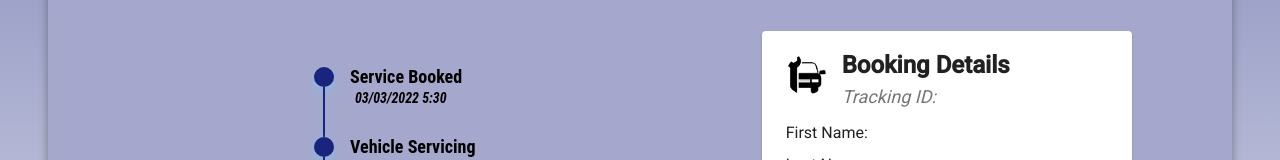
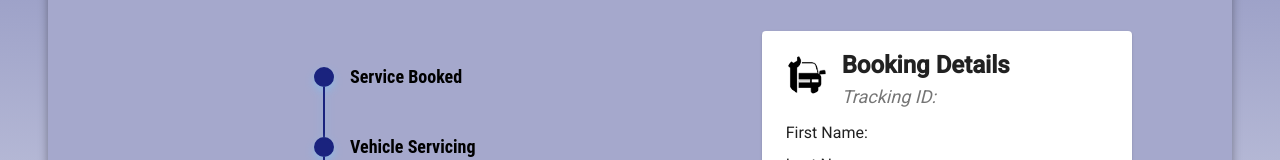
Before and after one commit to bawejahritik/AutoServ, an Angular app in the folder front-end/: page /Tracking-page in a window 1280 px wide. Shown: the part 181-341 px from the top of the page. Built offline with nearby package versions, Linux system fonts and the light colour scheme.

Commit message:
Updated track-page component

```diff
--- a/front-end/src/app/tracking-page/tracking-page.component.html
+++ b/front-end/src/app/tracking-page/tracking-page.component.html
@@ -5,15 +5,15 @@
         <mat-card-header>
           <div mat-card-avatar class="header-image"></div>
           <mat-card-title style="font-size: 24px; font-weight: bold;">Booking Details</mat-card-title>
-          <mat-card-subtitle style="font-size: 18px; font-style: italic; padding-top: 0.5rem;">Tracking ID: </mat-card-subtitle>
+          <mat-card-subtitle style="font-size: 18px; font-style: italic; padding-top: 0.5rem;">Tracking ID: {{transactionID | json}}</mat-card-subtitle>
         </mat-card-header>
         <mat-card-content style="font-size: 16px;">
-          <p>First Name:  {{firstName | json}} </p>
-          <p>Last Name: {{lastName | json}}     </p>
-          <p>Phone Number:  {{phoneNumber | json}}  </p>
-          <p>Email: {{email | json}}         </p>
-          <p>Registration Number: {{registration | json}}  </p>
-          <p>Service Type:  {{serviceType | json}}  </p>
+          <p>First Name:                {{firstName | json}}    </p>
+          <p>Last Name:                 {{lastName | json}}     </p>
+          <p>Phone Number:              {{phoneNumber | json}}  </p>
+          <p>Email:                     {{email | json}}        </p>
+          <p>Registration Number:       {{registration | json}} </p>
+          <p>Service Type:              {{serviceType | json}}  </p>
           <p>Service Appointment Date:  {{serviceDate | json}}  </p>
         </mat-card-content>
         <mat-card-actions>
--- a/front-end/src/app/tracking-page/tracking-page.component.ts
+++ b/front-end/src/app/tracking-page/tracking-page.component.ts
@@ -17,9 +17,10 @@ export class TrackingPageComponent implements OnInit {
   registration: any;
   serviceType: any;
   serviceDate: any;
+  transactionID: any;
   ngOnInit() {
     this.events = [
-      { content: 'Service Booked', date: '03/03/2022 5:30', status: 'R' },
+      { content: 'Service Booked', date: this.serviceDate, status: 'R' },
       { content: 'Vehicle Servicing', date: '03/03/2022 5:30', status: 'R' },
       { content: 'Vehicle Washing' },
       { content: 'Service Complete' },
@@ -36,6 +37,7 @@ export class TrackingPageComponent implements OnInit {
       this.registration = this.data["registration_number"];
       this.serviceType = this.data["service_type"];
       this.serviceDate = this.data["appointment_date"];
+      this.transactionID = this.data["tracking_id"];
     }
   }
 
```
